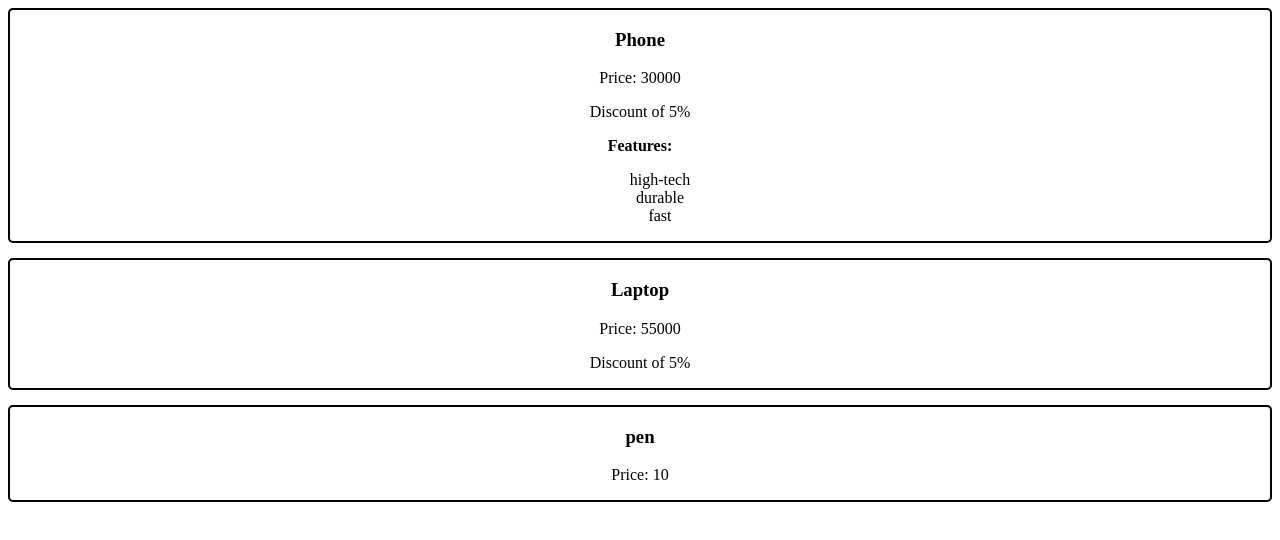
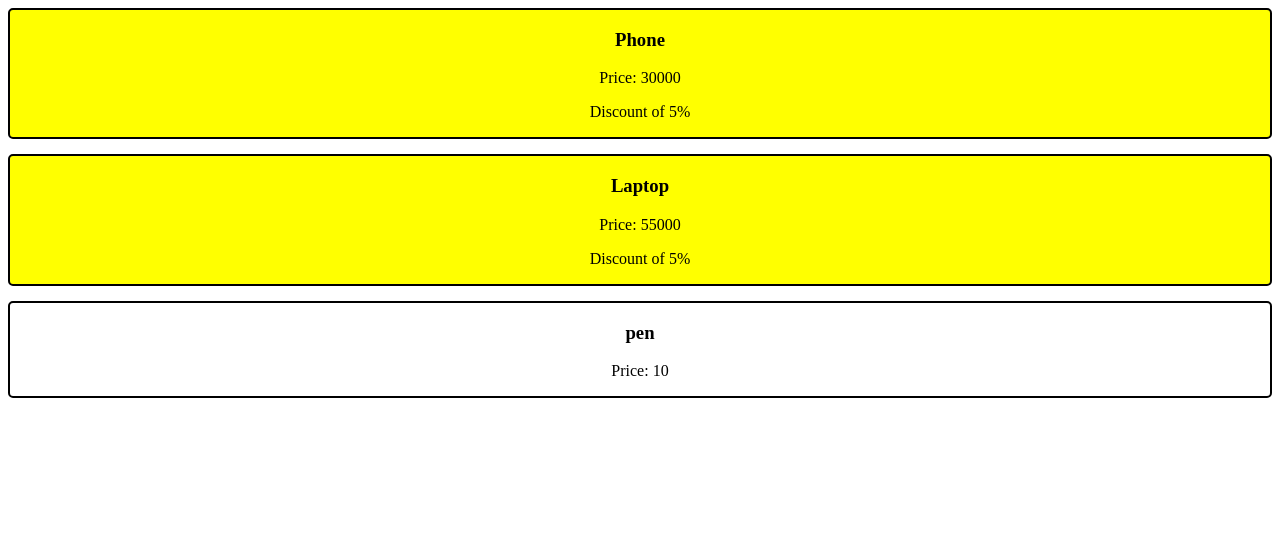
Before and after one commit to s-sruthi-vellore/react-basics, a React (Vite) app: page / in a window 1280 px wide. Shown: the top 540 px of the page. Built offline with nearby package versions, Linux system fonts and the light colour scheme.

Commit message:
Dynamic Component Styling

```diff
--- a/src/Product.css
+++ b/src/Product.css
@@ -5,7 +5,3 @@
     border-radius: 5px;
     text-align: center;
 }
-
-.details .features {
-    list-style-type: none;
-}
--- a/src/Product.jsx
+++ b/src/Product.jsx
@@ -1,17 +1,13 @@
 import "./Product.css";
-function Product({ productName, price, features }) {
-    const list = features?.map((feature) => <li>{feature}</li>);
+function Product({ productName, price }) {
+    let isDiscount = price >= 10000;
+    let styles = { backgroundColor: isDiscount ? "yellow" : "" };
     return (
         <>
-            <div className="details">
+            <div className="details" style={styles}>
                 <h3>{productName}</h3>
                 <p>Price: {price}</p>
-                {price >= 10000 ? <p>Discount of 5% </p> : null}
-                {features &&
-                    <p> <b>Features: </b>
-                        <ul className="features">{list}</ul>
-                    </p>
-                }
+                {isDiscount && <p>Discount of 5% </p>}
             </div>
         </>
     );
--- a/src/ProductTab.jsx
+++ b/src/ProductTab.jsx
@@ -1,10 +1,9 @@
 import Product from "./Product.jsx";
 import "./Product.css";
 function ProductTab() {
-    const options = ["high-tech", "durable", "fast"];
     return (
         <>
-            <Product productName ="Phone" price="30000" features = {options} />
+            <Product productName ="Phone" price="30000" />
             <Product productName="Laptop" price="55000" />
             <Product productName="pen" price="10" />
         </>
```
